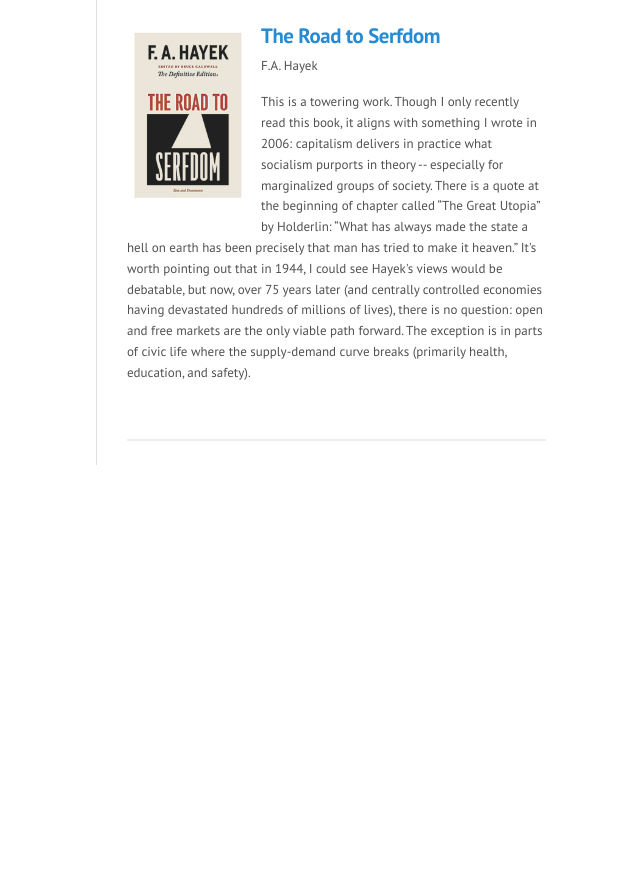
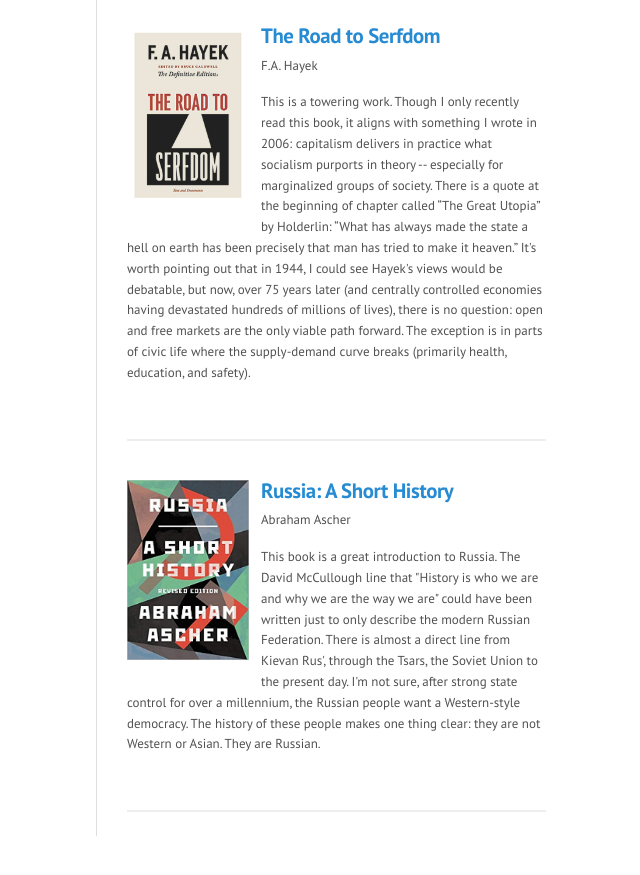
Before and after one commit to qasar/qasar.github.io, a Jekyll site: the page built from books.md, in a window 1280 px wide and 900 px high, scrolled down 10825 px. Shown: the top 875 px of the window, without its empty margins (163-803 px from the left). Built offline with Jekyll 4.4.1, drawn with Linux system fonts in a browser that asks for light colours; before the commit the page ends 11354 px from its top, so only the background shows below that.

Commit message:
Update books.md

```diff
--- a/books.md
+++ b/books.md
@@ -424,6 +424,18 @@ Below are a list of books that have made a deep and lasting impact on me. As the
 
 
 
+<div class = "bookContainer">
+
+<h3><a href="https://www.amazon.com/Russia-Short-History-Abraham-Ascher/dp/1786071428/" target="_blank"><img class="book" src="http://qasaryounis.com/assets/rus.jpg" alt="book-ascher" width="122" height="180"></a><a href="https://www.amazon.com/Russia-Short-History-Abraham-Ascher/dp/1786071428/">Russia: A Short History</a></h3>
+
+<p>Abraham Ascher</p>
+
+<p>This book is a great introduction to Russia. The David McCullough line that "History is who we are and why we are the way we are" could have been written just to only describe the modern Russian Federation. There is almost a direct line from Kievan Rus', through the Tsars, the Soviet Union to the present day. I'm not sure, after strong state control for over a millennium, the Russian people want a Western-style democracy. The history of these people makes one thing clear: they are not Western or Asian. They are Russian.</p>
+
+</div>
+<hr>
+
+
 
 
 
```
